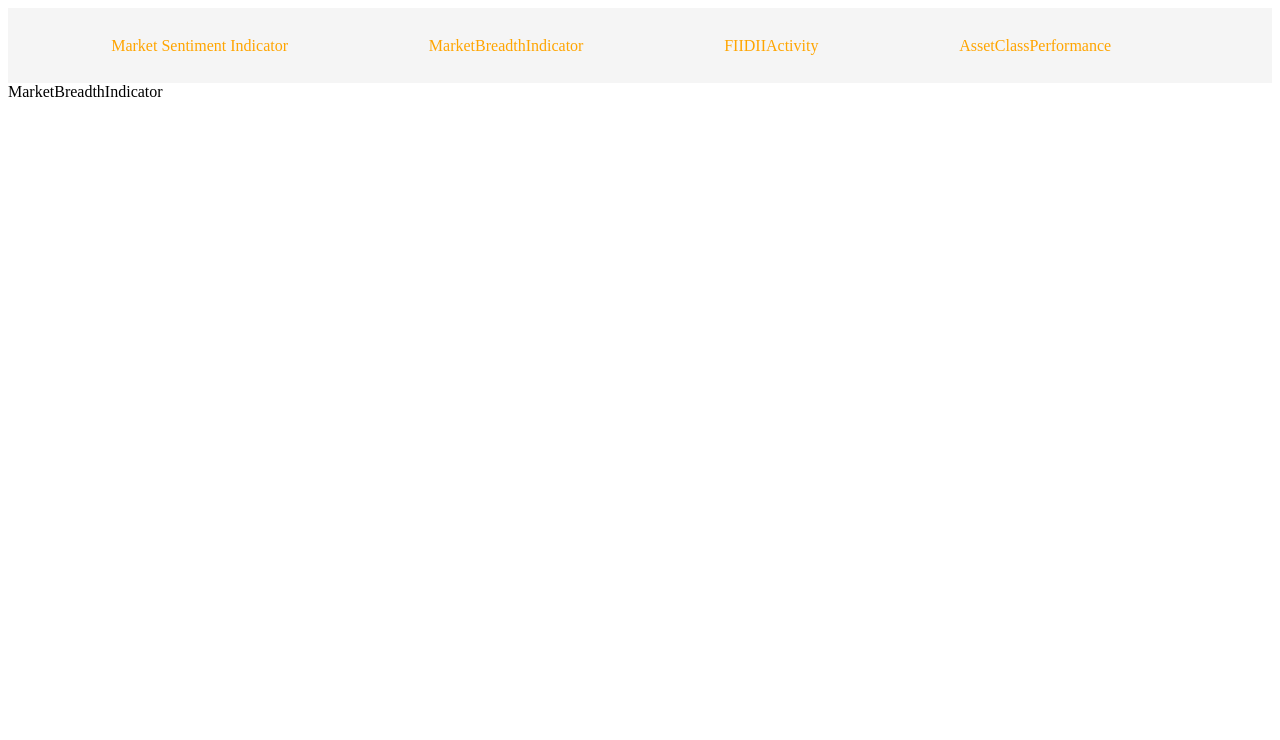
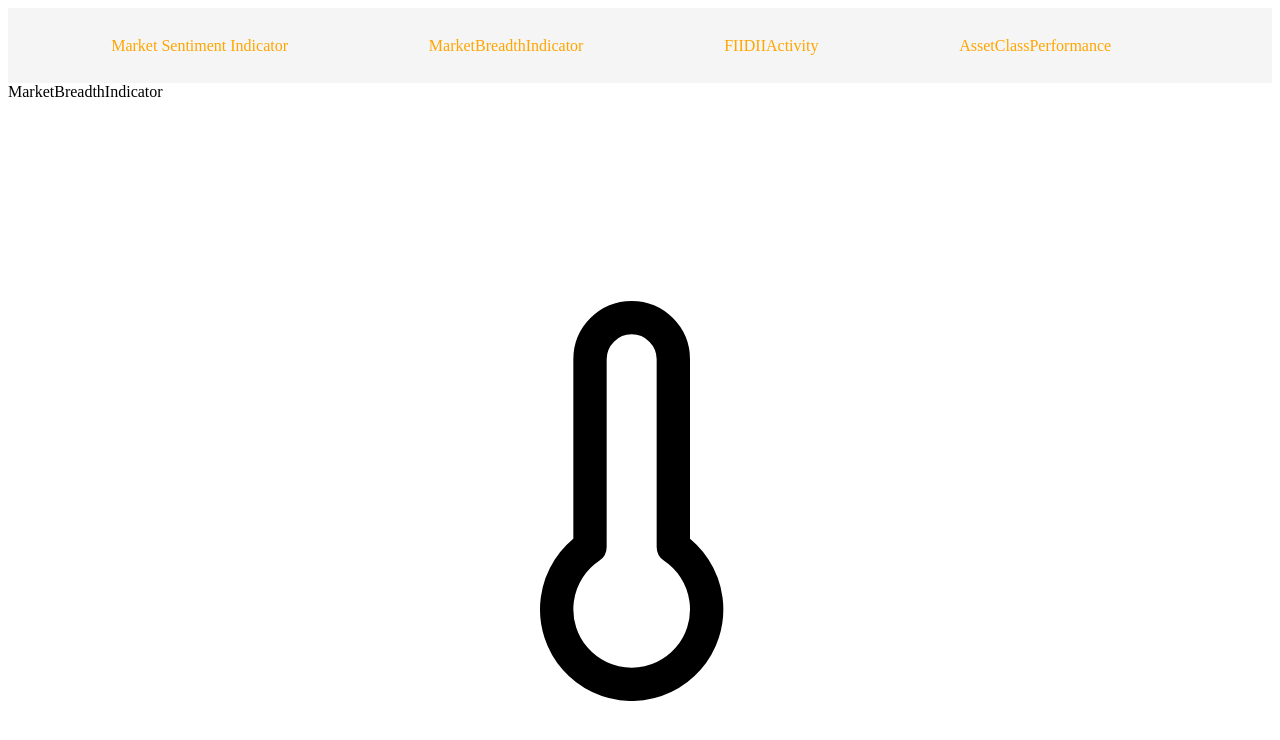
Before and after one commit to darshan-vgithub/Market_Sentiment_Indicator, a React (Create React App) app: page /MarketBreadthIndicator in a window 1280 px wide. Shown: the top 740 px of the page. Built offline with nearby package versions, Linux system fonts and the light colour scheme.

Commit message:
installed reat-icons library and added the FiThermometer icon to the MarketBreadthIndicator component and added css to it

```diff
--- a/package.json
+++ b/package.json
@@ -11,6 +11,7 @@
     "react-apexcharts": "^1.4.1",
     "react-dom": "^18.2.0",
     "react-gauge-chart": "^0.4.1",
+    "react-icons": "^5.2.1",
     "react-router-dom": "^6.24.1",
     "react-scripts": "5.0.1",
     "styled-components": "^6.1.8",
--- a/src/App.jsx
+++ b/src/App.jsx
@@ -12,7 +12,7 @@
         <Navbar />
         <Routes>
           <Route
-            path="/MarketSentimentIndicator"
+            path="/"
             element={<MarketSentimentIndicator />}
           />
           <Route
--- /dev/null
+++ b/src/components/MarketBreadthIndicator.css
@@ -0,0 +1,14 @@
+.market-breadth-indicator {
+  text-align: left;
+}
+
+.icon-container {
+  display: flex;
+  justify-content: center;
+  align-items: center;
+  height: 100vh; /* Adjust height as needed */
+}
+
+.large-icon {
+  font-size: 400px; /* Adjust size as needed */
+}
--- a/src/components/MarketBreadthIndicator.jsx
+++ b/src/components/MarketBreadthIndicator.jsx
@@ -1,11 +1,16 @@
-import React from 'react'
+import React from "react";
+import { FiThermometer } from "react-icons/fi";
+import "./MarketBreadthIndicator.css"; // Import the CSS file
 
 const MarketBreadthIndicator = () => {
   return (
-    <div>
+    <div className="market-breadth-indicator">
       MarketBreadthIndicator
+      <div className="icon-container">
+        <FiThermometer className="large-icon" />
+      </div>
     </div>
-  )
-}
+  );
+};
 
-export default MarketBreadthIndicator
+export default MarketBreadthIndicator;
--- a/src/components/Navbar/Menu.jsx
+++ b/src/components/Navbar/Menu.jsx
@@ -7,7 +7,7 @@
     <div id={styles.menu}>
       <ul>
         <li>
-          <Link to={"/MarketSentimentIndicator"}>
+          <Link to={"/"}>
             Market Sentiment Indicator
           </Link>
         </li>
```
Also changed, not shown: src/components/AssetClassperformanceChart.jsx (line endings or trailing spaces), 1 other file (tests, documents, lock files or other folders).
